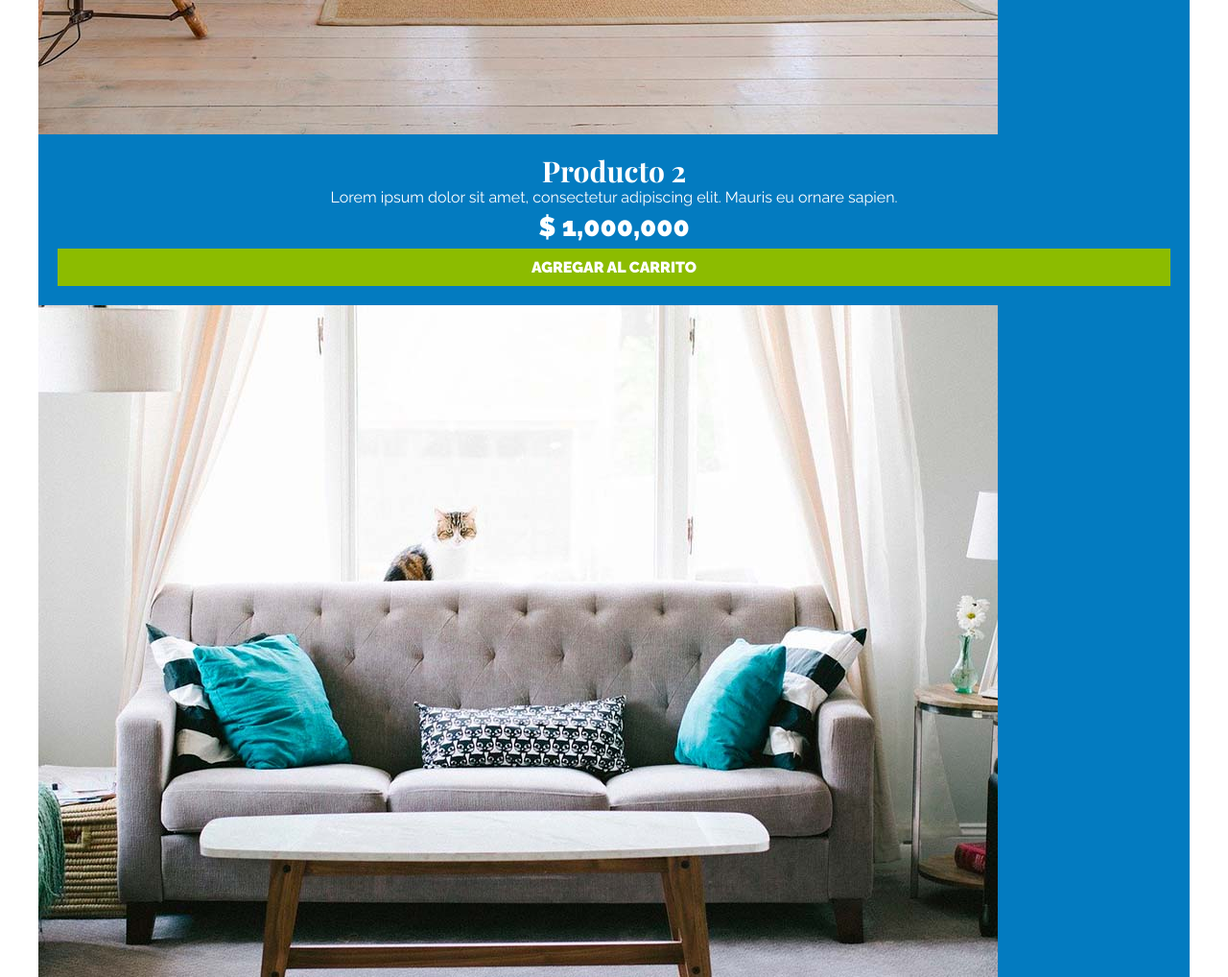
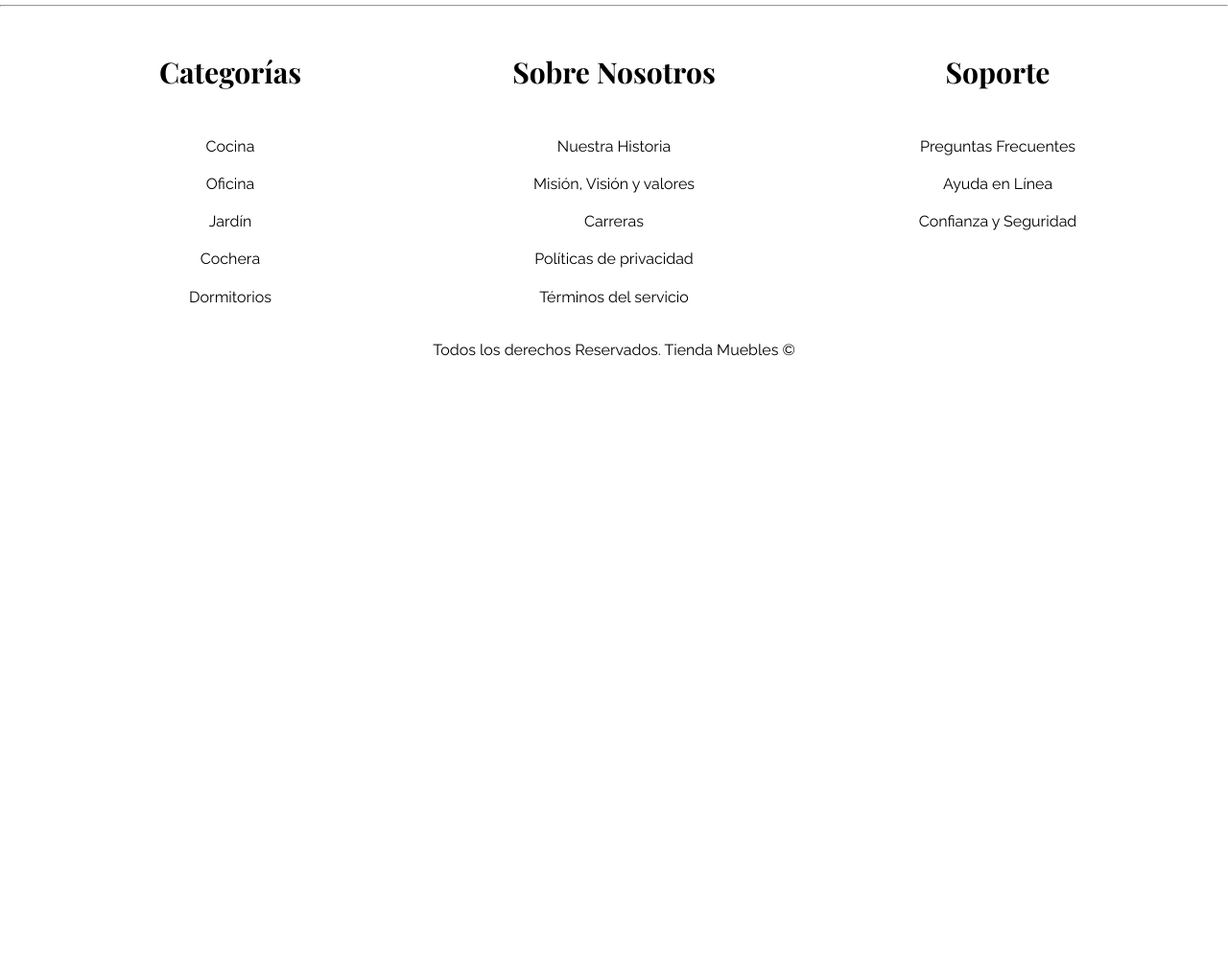
Before and after one commit to Tommi-byte/ecommerce, a plain HTML site: page index.html in a window 1280 px wide. Shown: the part 3266-4284 px from the top of the page at 96% size. After the commit the page ends 3656 px from the top, so only its background shows below. Drawn offline with nearby package versions, Linux system fonts and the light colour scheme.

Commit message:
finalizacion pagina inicio

```diff
--- a/css/estilos.css
+++ b/css/estilos.css
@@ -154,6 +154,65 @@ img{
     padding-top: 5rem;
 }
 
+.listado-productos{
+    display: grid;
+    grid-template-columns: repeat(6, 1fr);
+    column-gap: 2rem;
+    row-gap: 2rem;
+}
+
+.producto:nth-child(1){
+    grid-column: 1 / 7;
+    display: grid;
+    grid-template-columns: 3fr 1fr;
+}
+
+
+.producto:nth-child(1) img{
+    height: 43rem;
+    width: 100%;
+    object-fit: cover;
+}
+
+.producto:nth-child(2)
+{
+    grid-column: 1 / 4;
+}
+
+.producto:nth-child(2) img,
+.producto:nth-child(3) img{
+    height: 30rem;
+    width: 100%;
+    object-fit: cover;
+}
+
+.producto:nth-child(3)
+{
+    grid-column: 4 / 7;
+}
+
+
+
+.producto:nth-child(4)
+{
+    grid-column-start: 1;
+    grid-column-end: 3;
+}
+
+.producto:nth-child(5)
+{
+    grid-column-start: 3;
+    grid-column-end: 5;
+}
+
+.producto:nth-child(6)
+{
+    grid-column-start: 5;
+    grid-column-end: 7;
+}
+
+
+
 .producto{
     background-color: #037bc0;
 }
@@ -175,3 +234,16 @@ img{
     font-size: 2.8rem;
     font-weight: 900;
 }
+
+/* Navegacion Footer */
+.navegacion-footer{
+    margin-top: 5rem;
+    text-align: center;
+    display: grid;
+    grid-template-columns: repeat(3 , 1fr);
+}
+
+.navegacion-footer__enlaces a {
+    display: block;
+    margin-bottom: 2rem;
+}
--- a/index.html
+++ b/index.html
@@ -10,7 +10,9 @@
     <link rel="stylesheet" href="css/normalize.css">
     <link rel="preconnect" href="https://fonts.googleapis.com">
     <link rel="preconnect" href="https://fonts.gstatic.com" crossorigin>
-    <link href="https://fonts.googleapis.com/css2?family=Playfair+Display:wght@700&family=Raleway:wght@400;700;900&display=swap" rel="stylesheet">
+    <link
+        href="https://fonts.googleapis.com/css2?family=Playfair+Display:wght@700&family=Raleway:wght@400;700;900&display=swap"
+        rel="stylesheet">
     <link rel="stylesheet" href="css/estilos.css">
 </head>
 
@@ -126,10 +128,12 @@
             </div><!-- aquí cierra un producto -->
         </div><!-- aquí cierra contenedor de los productos -->
     </main>
-    <footer>
+    <hr>
+    <footer class="contenedor">
+        <div class="navegacion-footer">
             <div>
                 <h3>Categorías</h3>
-            <nav>
+                <nav class="navegacion-footer__enlaces">
                     <a href="#">Cocina</a>
                     <a href="#">Oficina</a>
                     <a href="#">Jardín</a>
@@ -139,7 +143,7 @@
             </div>
             <div>
                 <h3>Sobre Nosotros</h3>
-           <nav>
+                <nav class="navegacion-footer__enlaces">
                     <a href="#">Nuestra Historia</a>
                     <a href="#">Misión, Visión y valores</a>
                     <a href="#">Carreras</a>
@@ -150,13 +154,17 @@
 
             <div>
                 <h3>Soporte</h3>
-
+                <nav class="navegacion-footer__enlaces">
                     <a href="#">Preguntas Frecuentes</a>
                     <a href="#">Ayuda en Línea</a>
                     <a href="#">Confianza y Seguridad</a>
+                </nav>
+
             </div>
 
-        <p>Todos los derechos Reservados. Tienda Muebles &copy;</p>
+        </div>
+
+        <p class="centrar-texto">Todos los derechos Reservados. Tienda Muebles &copy;</p>
     </footer>
 
 </body>
```
Lines whose indentation alone changed are shown as unchanged.
